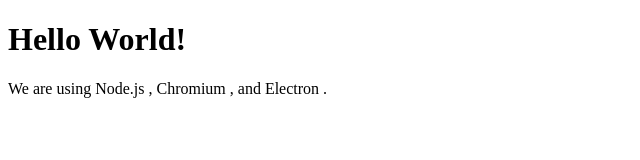
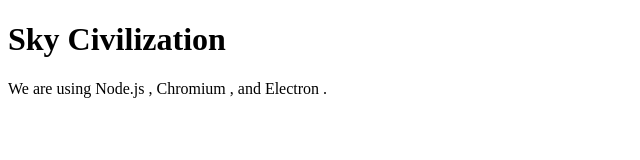
Before and after one commit to kamkanev/Sky-Civilization, an Electron app: page index.html in a window 800 px wide. Shown: the whole page, without its empty margins (0-640 px from the left). Drawn offline with Linux system fonts and the light colour scheme.

Commit message:
Fixed names

```diff
--- a/index.html
+++ b/index.html
@@ -2,10 +2,10 @@
 <html>
   <head>
     <meta charset="UTF-8">
-    <title>Hello World!</title>
+    <title>Sky Civilization</title>
   </head>
   <body>
-    <h1>Hello World!</h1>
+    <h1>Sky Civilization</h1>
     We are using Node.js <span id="node-version"></span>,
     Chromium <span id="chrome-version"></span>,
     and Electron <span id="electron-version"></span>.
```
Also changed, not shown: 1 other file.
